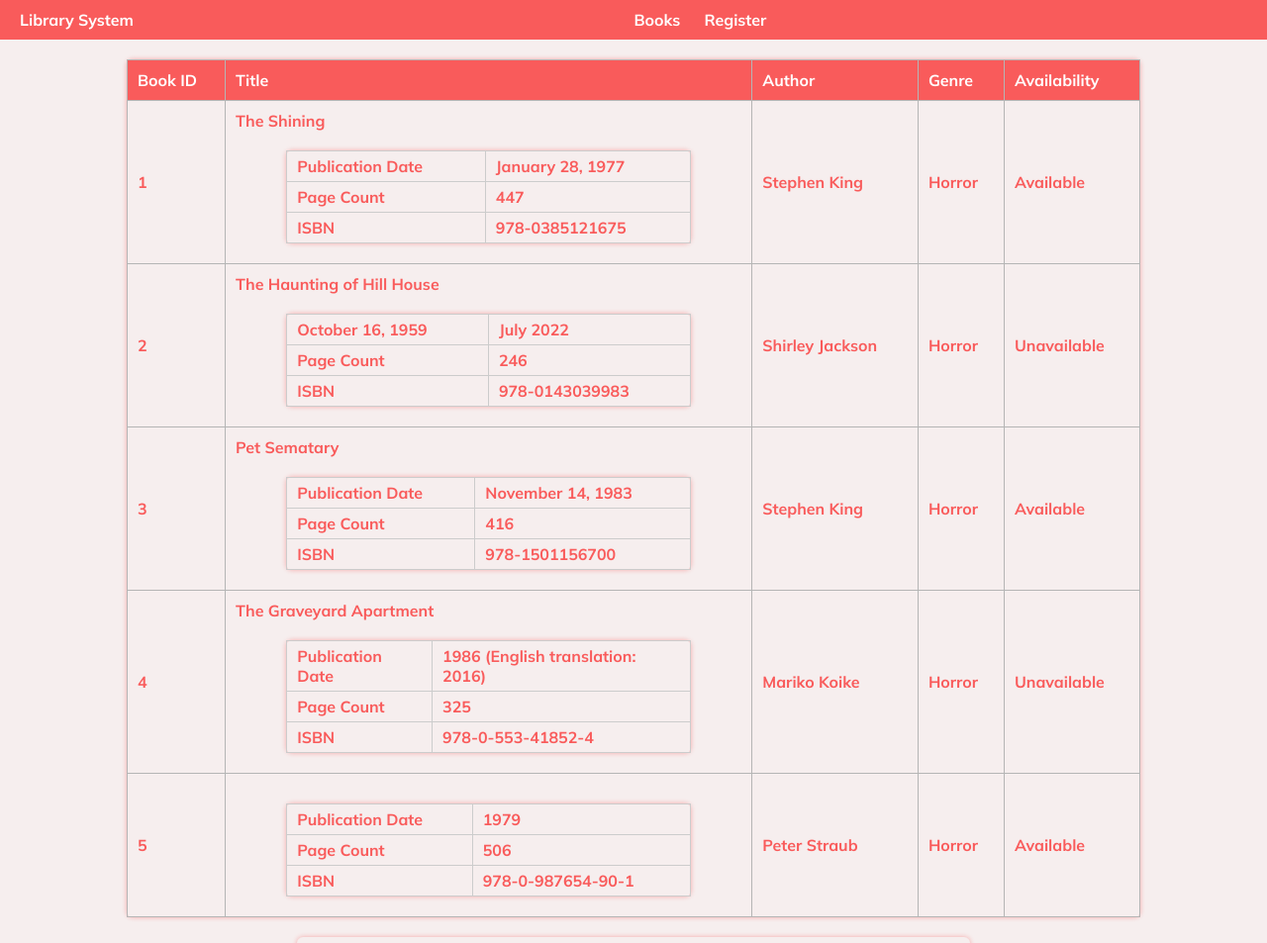
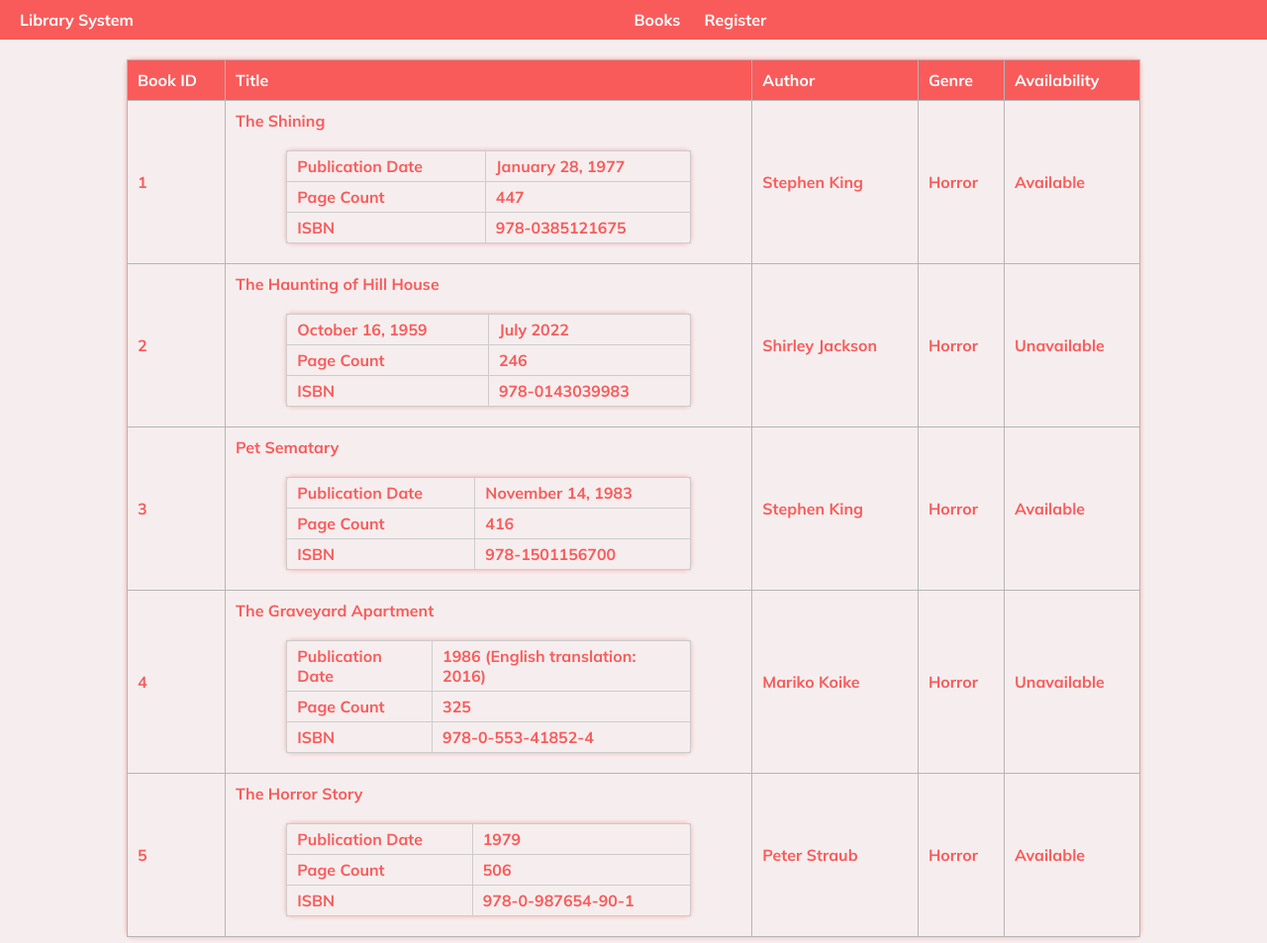
Before and after one commit to johnson-pasanna/library-system, a plain HTML site: page index.html in a window 1280 px wide. Shown: the top 953 px of the page at 99% size. Drawn offline with Linux system fonts and the light colour scheme.

Commit message:
html file typo was corrected

```diff
--- a/index.html
+++ b/index.html
@@ -122,6 +122,7 @@
         <tr>
           <td>5</td>
           <td>
+            The Horror Story
             <table class="nested-table">
               <tr>
                 <td>Publication Date</td>
```
